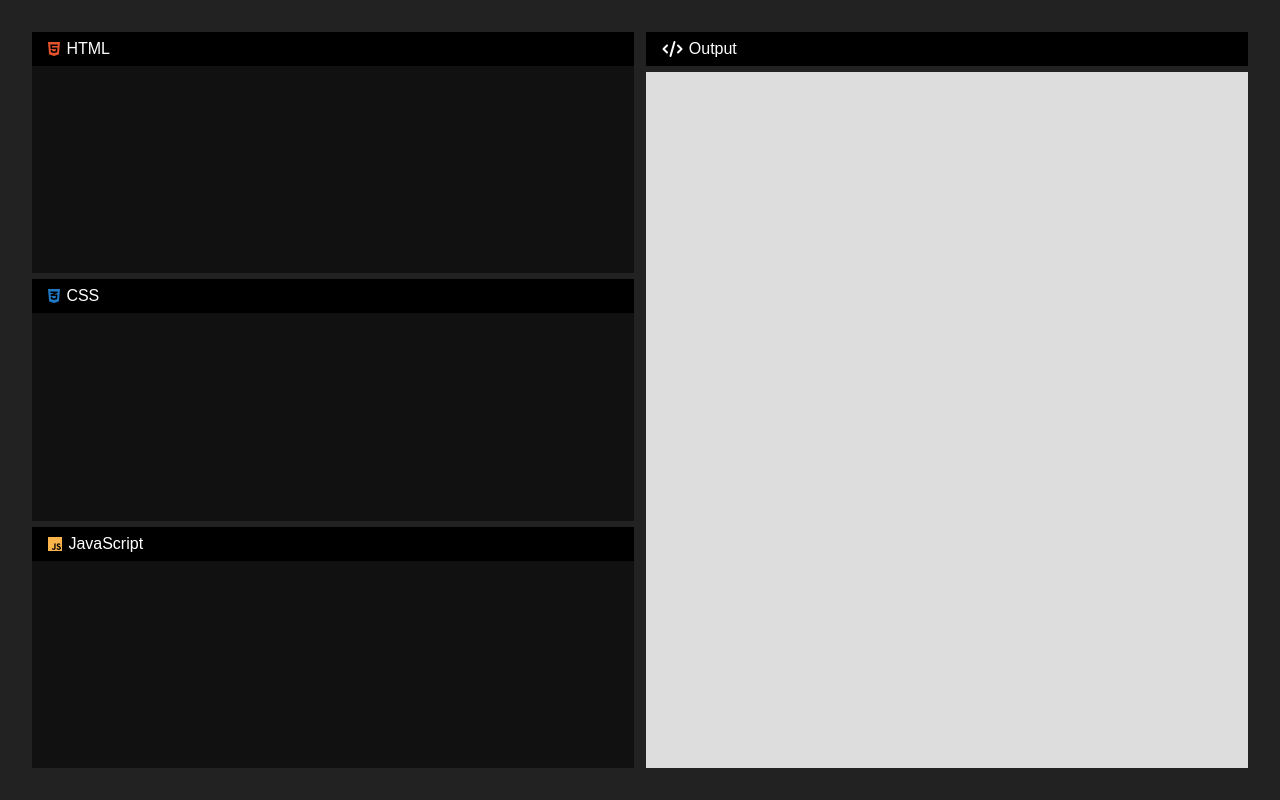
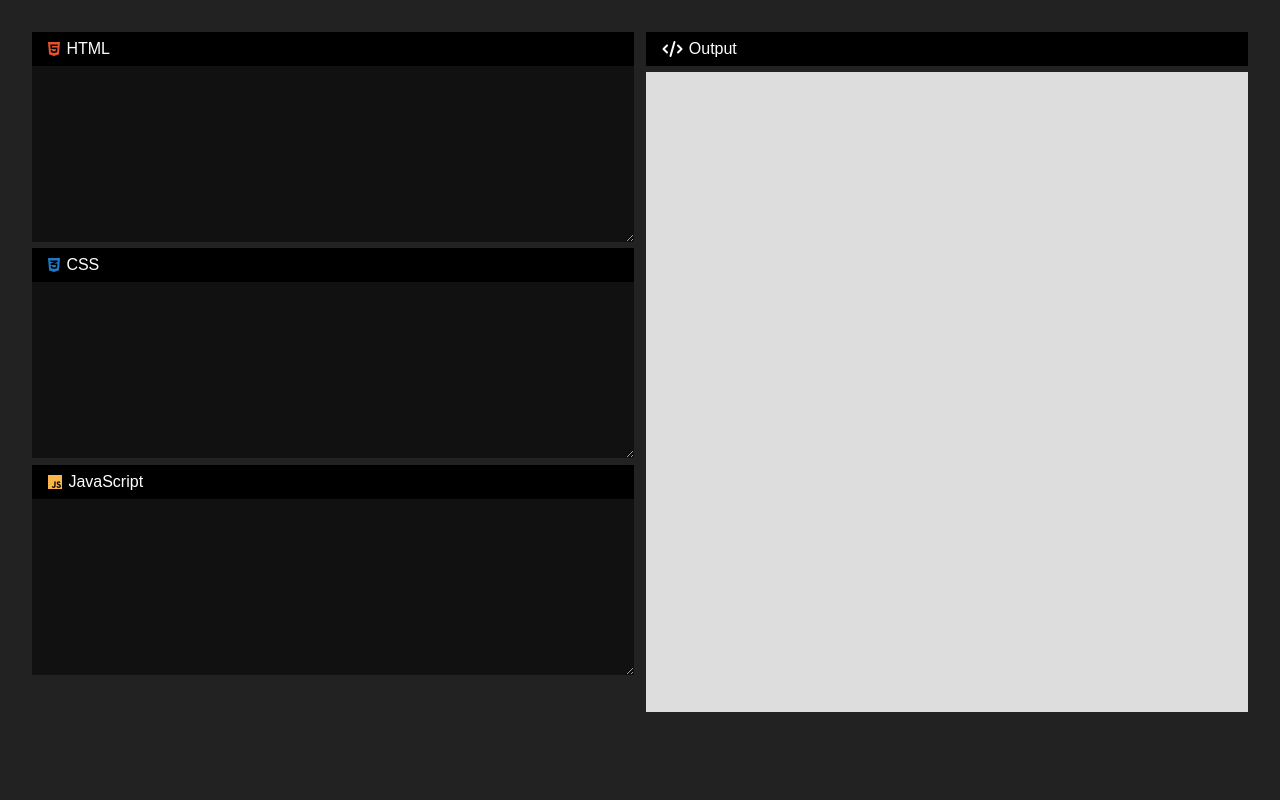
Before and after one commit to anuragbansall/Live-Code-Editor, a plain HTML site: page index.html in a window 1280 px wide. Drawn offline with Linux system fonts and the light colour scheme.

Commit message:
minor changes

```diff
--- a/style.css
+++ b/style.css
@@ -8,6 +8,7 @@
 html,body{
     width: 100%;
     height: 100%;
+    overflow-x: hidden;
 }
 
 *::-webkit-scrollbar{
@@ -22,8 +23,8 @@ html,body{
 .main{
     display: flex;
     gap: 1vw;
-    overflow: hidden;
-    height: 100vh;
+    height: fit-content;
+    min-height: 100vh;
     width: 100vw;
     background-color: #222;
     padding: 2rem;
@@ -41,14 +42,14 @@ html,body{
 .code-window-container .code-window{
     display: flex;
     flex-direction: column;
-    height: 100%;
+    height: fit-content;
     width: 100%;
 }
 
 .code-window-container .code-window textarea{
-    height: 100%;
+    height: 22vh;
     width: 100%;
-    resize: none;
+    resize: vertical;
     padding: 1rem;
     font-size: 1.5vw;
     background-color: #111;
@@ -81,7 +82,7 @@ html,body{
 }
 
 .code-output-container .code-output-window{
-    height: 100%;
+    height: 80vh;
     width: 100%;
     background-color: #ddd;
     color: #fff;
@@ -108,7 +109,6 @@ html,body{
     .code-window-container .code-window{
         display: flex;
         flex-direction: column;
-        height: 100vw;
     }
 
     .code-window-container .code-window textarea{
@@ -127,7 +127,7 @@ html,body{
     }
 
     .code-output-container .code-output-window{
-        height: 100vh;
+        height: 70vh;
         width: 100%;
     }
 }
```
Also changed, not shown: app.js (line endings or trailing spaces).
